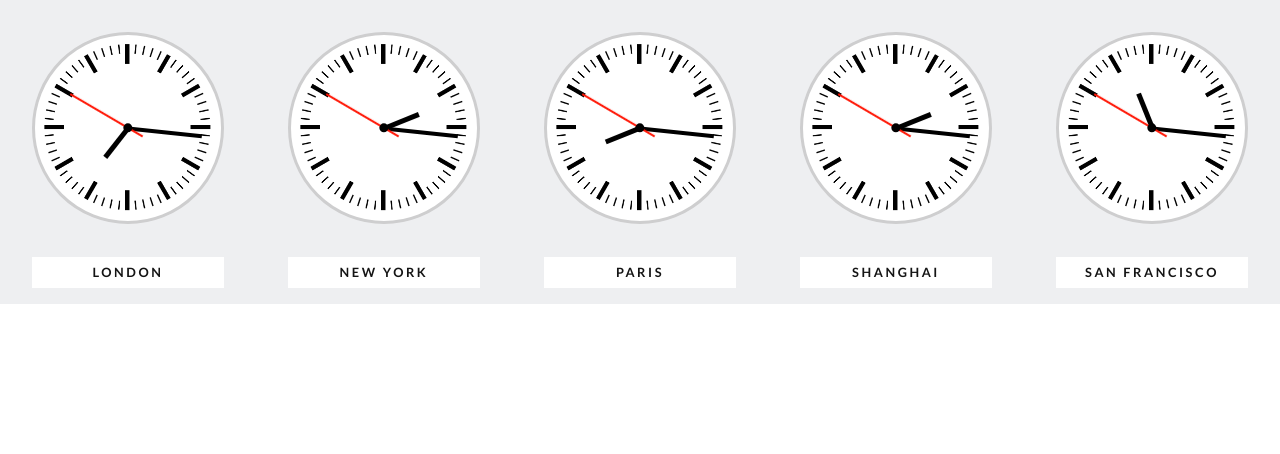
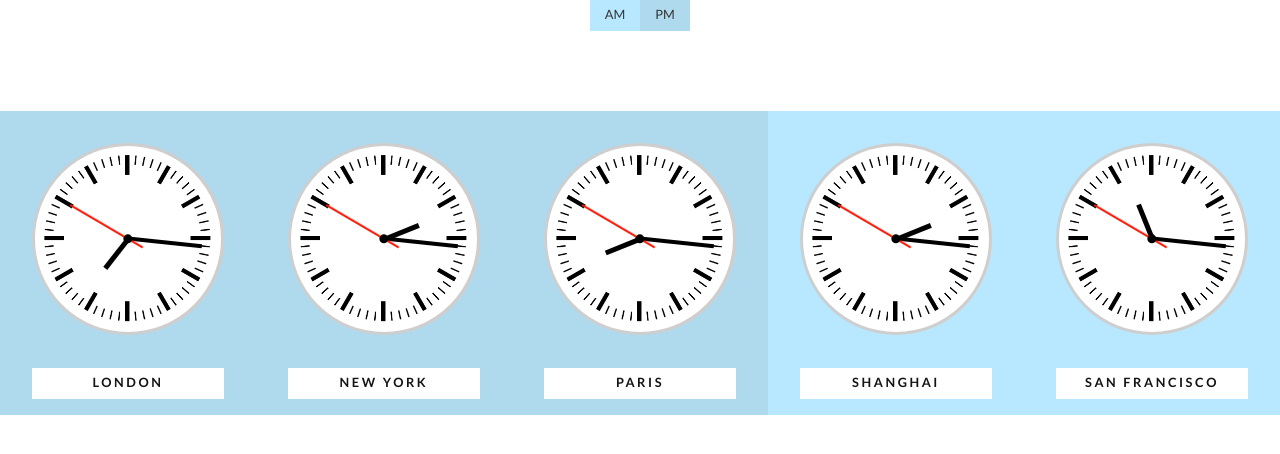
Before and after one commit to webknit/World-Clocks, a website: page index.html in a window 1280 px wide. Drawn offline with nearby package versions, Linux system fonts and the light colour scheme.

Commit message:
adding colour scheme for am and pm

```diff
--- a/assets/SASS/modules/_variables.scss
+++ b/assets/SASS/modules/_variables.scss
@@ -34,6 +34,8 @@
 
 	$col-french-gray: #cececf;
 	$col-red: #ff1200;
+	$col-french-pass: #B8E8FF;
+	$col-blizzard-blue: #AFD9ED;
 
 	/* DEFINITIONS
 	------------------------------------------ */
@@ -48,6 +50,9 @@
 	$col-clock-hands: $col-black;
 	$col-clock-border: $col-french-gray;
 	$col-second-hand: $col-red;
+
+	$col-am: $col-french-pass;
+	$col-pm: $col-blizzard-blue;
 
 
 /*********************************************
--- a/assets/SASS/style.scss
+++ b/assets/SASS/style.scss
@@ -110,6 +110,24 @@
 /*********************************************
 	- 5.0 -  EXAMPLE SECTION
 *********************************************/
+
+.am-pm {
+	margin: 0 auto 5em;
+	max-width: 100px;
+	overflow: hidden;
+	width: 100%;
+	&__item {
+		background-color: $col-am;
+		float: left;
+		font-size: 0.8em;
+		padding: 0.5em;
+		text-align: center;
+		width: 50%;
+		&--pm {
+			background-color: $col-pm;
+		}
+	}
+}
 
 .time-zones {
 	&__item {
--- a/assets/js/script.js
+++ b/assets/js/script.js
@@ -56,11 +56,12 @@
 
 		for (i = 0; i < times.length; i++) {
 
-			var hours = times[i].jstime.format('hh');
+			var ampm = times[i].jstime.format('a');
+			var hours = times[i].jstime.format('h');
 		    var mins = times[i].jstime.format('mm');
 		    var seconds = times[i].jstime.format('s');
 
-		    console.log(hours, mins, seconds);
+		    console.log(ampm, hours, mins, seconds);
 
 			var hands = [
 				{
@@ -79,7 +80,21 @@
 
 			for(j = 0; j < hands.length; j++) {
 
-				var elements = document.querySelectorAll('.time-zones__wrapper .' + times[i].jsclass + ' .' + hands[j].hand);
+				var elm = document.getElementById(times[i].jsclass)
+
+				if(ampm === 'am') {
+
+					elm.style.backgroundColor = "#B8E8FF";
+
+				}
+
+				else {
+
+					elm.style.backgroundColor = "#AFD9ED";
+
+				}
+
+				var elements = document.querySelectorAll('.' + times[i].jsclass + ' .' + hands[j].hand);
 
 				for(c = 0; c < elements.length; c++) {
 
--- a/index.html
+++ b/index.html
@@ -55,9 +55,16 @@
 
 <body>
 
+	<ul class="am-pm">
+
+		<li class="am-pm__item">AM</li>
+		<li class="am-pm__item am-pm__item--pm">PM</li>
+
+	</ul>
+
 	<ul class="time-zones">
 
-		<li class="time-zones__item">
+		<li class="time-zones__item" id="london">
 
 		  	<div class="time-zones__wrapper">
 
@@ -89,7 +96,7 @@
 
 		</li><!--
 
-		--><li class="time-zones__item">
+		--><li class="time-zones__item" id="new-york">
 
 		  	<div class="time-zones__wrapper">
 
@@ -121,7 +128,7 @@
 
 		</li><!--
 
-		--><li class="time-zones__item">
+		--><li class="time-zones__item" id="paris">
 
 		  	<div class="time-zones__wrapper">
 
@@ -153,7 +160,7 @@
 
 		</li><!--
 
-		--><li class="time-zones__item">
+		--><li class="time-zones__item" id="shanghai">
 
 		  	<div class="time-zones__wrapper">
 
@@ -185,7 +192,7 @@
 
 		</li><!--
 
-		--><li class="time-zones__item">
+		--><li class="time-zones__item" id="san-fran">
 
 		  	<div class="time-zones__wrapper">
 
```
Also changed, not shown: style.css.
